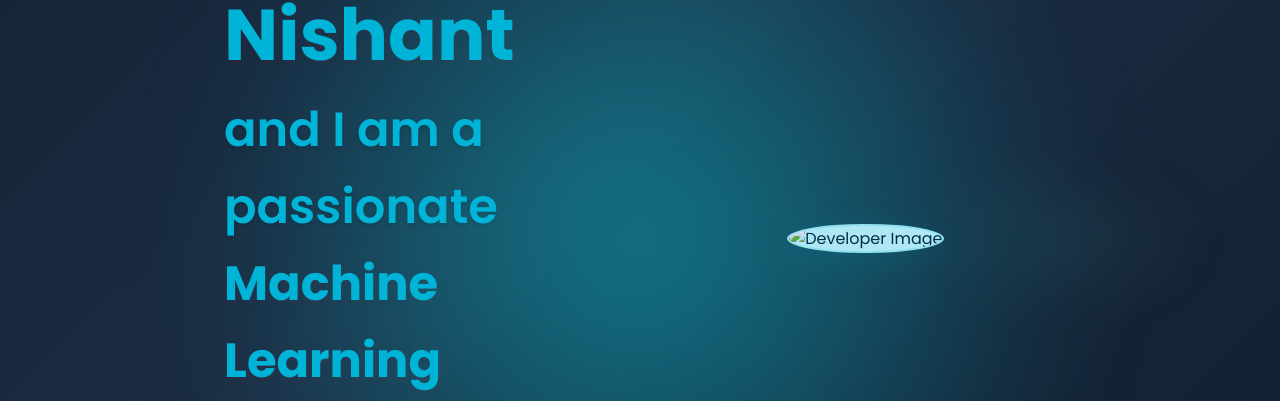
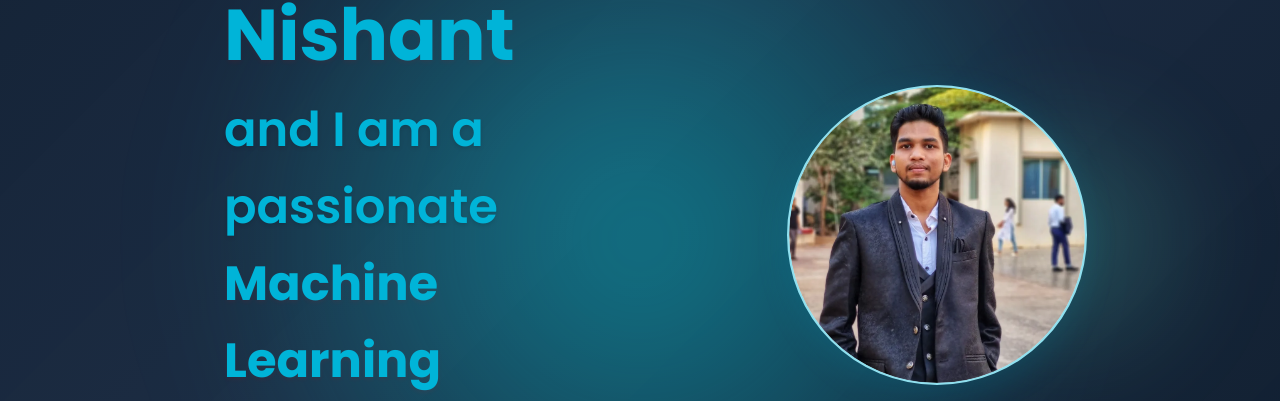
Before and after one commit to Nishantr846/Portfolio-Website, a plain HTML site: page index.html in a window 1280 px wide. Shown: the part 324-725 px from the top of the page. Drawn offline with nearby package versions, Linux system fonts and the light colour scheme; the site is published under a folder, as on GitHub Pages, so addresses that start at the root find nothing.

Commit message:
Update index.html

```diff
--- a/index.html
+++ b/index.html
@@ -46,7 +46,7 @@
                 </div>
             </div>
             <div class="rightSection">
-                <img src="/icons/Resume pic.png" alt="Developer Image">
+                <img src="icons/Resume pic.png" alt="Developer Image">
             </div>
         </section>
     </main>
```
